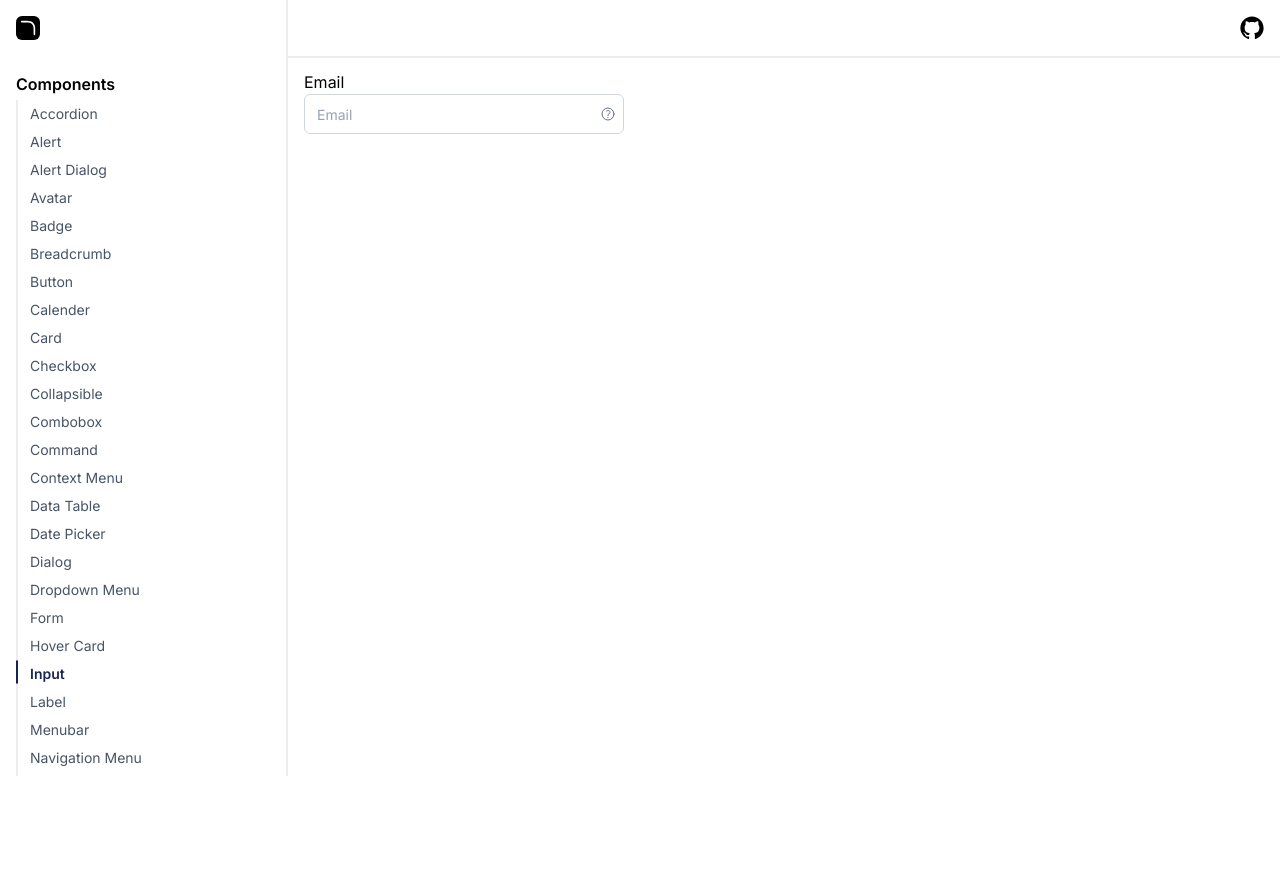
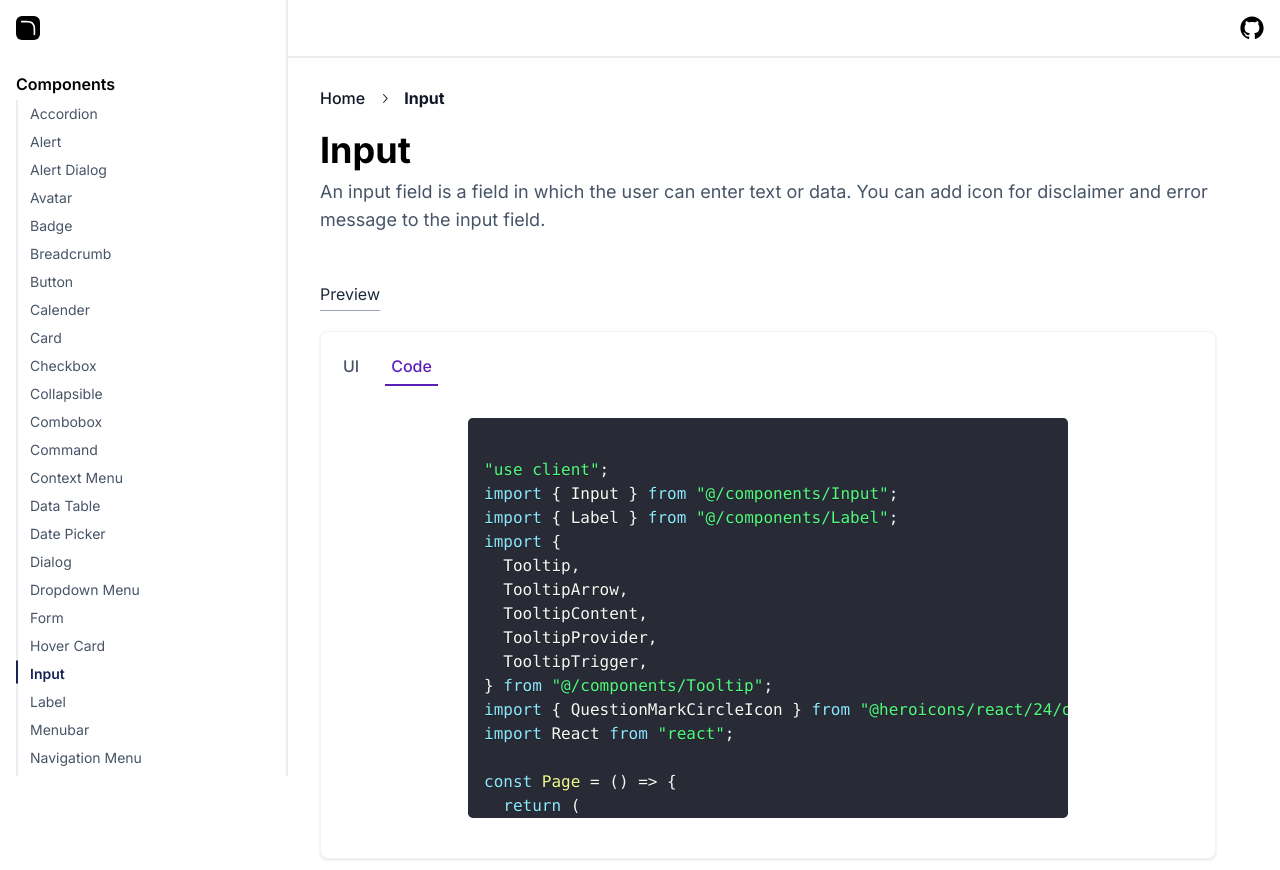
Before and after one commit to twinkalp10/open-ui, a Next.js app: page /components/input in a window 1280 px wide. Before the commit the page ends 800 px from the top, so only its background shows below. Built offline with nearby package versions, Linux system fonts and the light colour scheme.

Commit message:
UI added for Input

```diff
--- a/app/components/input/page.tsx
+++ b/app/components/input/page.tsx
@@ -3,6 +3,32 @@ import { Tabs, TabsContent, TabsList, TabsTrigger } from "@/components/Tab";
 import { Prism as SyntaxHighlighter } from "react-syntax-highlighter";
 import { dracula } from "react-syntax-highlighter/dist/esm/styles/prism";
 import { Separator } from "@/components/Separator";
+import Breadcrumbs from "@/components/Breadcrumb";
+import { Input } from "@/components/Input";
+import { Label } from "@/components/Label";
+import TitleLayout from "@/components/TitleLayout";
+import {
+  Tooltip,
+  TooltipArrow,
+  TooltipContent,
+  TooltipProvider,
+  TooltipTrigger,
+} from "@/components/Tooltip";
+import { QuestionMarkCircleIcon } from "@heroicons/react/24/outline";
+import React from "react";
+import PreviewLayout from "@/components/ExamplesLayout";
+import CodeBlock from "@/components/CodeLayout";
+
+const Items = [
+  { label: "Home", path: "/" },
+  {
+    label: "Input",
+    path: "/components/input",
+  },
+];
+
+const previewCode = `
+"use client";
 import { Input } from "@/components/Input";
 import { Label } from "@/components/Label";
 import {
@@ -45,3 +71,221 @@ const Page = () => {
 };
 
 export default Page;
+`;
+
+const code = `import React from "react";
+import { cn } from "@/lib/utils";
+interface InputProps extends React.InputHTMLAttributes<HTMLInputElement> {
+  icon?: React.ReactElement;
+  error?: string;
+}
+
+const Input = React.forwardRef<HTMLInputElement, InputProps>(
+  ({ className, type, icon, error, ...props }, ref) => {
+    return (
+      <div className="flex gap-2 items-center">
+        <input
+          type={type}
+          className={cn(
+            "flex h-10 rounded-md border border-gray-300 bg-white px-3 py-2 text-sm file:border-0 file:bg-transparent file:text-sm file:font-medium placeholder:text-gray-400 focus-visible:outline-none focus-visible:ring-2 focus-visible:ring-violet-200 focus-visible:ring-offset-2 disabled:cursor-not-allowed disabled:opacity-50",
+            className
+          )}
+          ref={ref}
+          {...props}
+        />
+        {icon && (
+          <div
+            className={cn(
+              \`flex items-center -ml-8 \${
+                error ? "text-red-500" : "text-gray-500"
+              }\`
+            )}
+          >
+            {icon}
+          </div>
+        )}
+      </div>
+    );
+  }
+);
+Input.displayName = "Input";
+
+export { Input };
+`;
+
+const Page = () => {
+  return (
+    <div className="p-4">
+      <Breadcrumbs separator="arrow" items={Items} />
+
+      {/* Heading */}
+      <TitleLayout
+        title="Input"
+        subtitle="An input field is a field in which the user can enter text or data. You can add icon for disclaimer and error message to the input field."
+      />
+
+      {/* Tabs */}
+      <div className="mt-12 max-w-3xl md:max-w-4xl sm:max-w-2xl">
+        <p className="text-gray-800">Preview</p>
+        <Separator className="max-w-[60px] mb-5 mt-1" />
+        <Tabs
+          defaultValue="code"
+          className="bg-white py-4 border border-gray-100 shadow sm:rounded-lg"
+        >
+          <TabsList className="flex w-28 justify-between items-center gap-5 pl-4">
+            <TabsTrigger value="preview" variant="underline">
+              UI
+            </TabsTrigger>
+            <TabsTrigger value="code" variant="underline">
+              Code
+            </TabsTrigger>
+          </TabsList>
+          <div className="my-4 flex justify-center items-center">
+            <TabsContent value="preview">
+              <div>
+                <Label htmlFor="email">Email</Label>
+                <Input
+                  placeholder="Email"
+                  className="w-80"
+                  icon={
+                    <TooltipProvider>
+                      <Tooltip>
+                        <TooltipTrigger>
+                          <QuestionMarkCircleIcon className="h-4 w-4" />
+                        </TooltipTrigger>
+                        <TooltipContent
+                          side="right"
+                          sideOffset={5}
+                          className="bg-violet-300"
+                        >
+                          <p>Add to library</p>
+                          <TooltipArrow className="fill-violet-300" />
+                        </TooltipContent>
+                      </Tooltip>
+                    </TooltipProvider>
+                  }
+                />
+              </div>
+            </TabsContent>
+            <TabsContent value="code">
+              <div className="w-72 md:w-[900px] sm:w-64 max-w-[600px]">
+                <SyntaxHighlighter
+                  language="jsx"
+                  style={dracula}
+                  customStyle={{
+                    maxHeight: "400px",
+                    overflowY: "auto",
+                    overflowX: "auto",
+                  }}
+                >
+                  {previewCode}
+                </SyntaxHighlighter>
+              </div>
+            </TabsContent>
+          </div>
+        </Tabs>
+      </div>
+
+      <PreviewLayout>
+        <div>
+          <div className="flex flex-col gap-2 justify-center items-center">
+            <p className="text-gray-800 mb-2">Input with tooltip icon</p>
+            <div>
+              <Label htmlFor="email">Email</Label>
+              <Input
+                placeholder="Email"
+                className="w-80"
+                icon={
+                  <TooltipProvider>
+                    <Tooltip>
+                      <TooltipTrigger>
+                        <QuestionMarkCircleIcon className="h-4 w-4" />
+                      </TooltipTrigger>
+                      <TooltipContent
+                        side="right"
+                        sideOffset={5}
+                        className="bg-violet-300"
+                      >
+                        <p>Add to library</p>
+                        <TooltipArrow className="fill-violet-300" />
+                      </TooltipContent>
+                    </Tooltip>
+                  </TooltipProvider>
+                }
+              />
+            </div>
+          </div>
+        </div>
+
+        <div className="mt-16">
+          <div className="flex flex-col gap-2 justify-center items-center">
+            <p className="text-gray-800 ">
+              Input without tooltip icon and smaller width
+            </p>
+            <div>
+              <Label htmlFor="email">Email</Label>
+              <Input placeholder="Email" className="w-52" />
+            </div>
+          </div>
+        </div>
+
+        <div className="mt-16">
+          <div className="flex flex-col gap-2 justify-center items-center">
+            <p className="text-gray-800 ">Input with error message</p>
+            <div>
+              <Label htmlFor="email">Email</Label>
+              <Input
+                placeholder="Email"
+                className="w-52"
+                error="There is an error"
+                icon={
+                  <TooltipProvider>
+                    <Tooltip>
+                      <TooltipTrigger>
+                        <QuestionMarkCircleIcon className="h-4 w-4" />
+                      </TooltipTrigger>
+                      <TooltipContent
+                        side="right"
+                        sideOffset={5}
+                        className="bg-violet-300"
+                      >
+                        <p>Add to library</p>
+                        <TooltipArrow className="fill-violet-300" />
+                      </TooltipContent>
+                    </Tooltip>
+                  </TooltipProvider>
+                }
+              />
+            </div>
+          </div>
+        </div>
+      </PreviewLayout>
+
+      {/* Code */}
+      <CodeBlock code={code} />
+    </div>
+  );
+};
+
+export default Page;
+
+<div>
+  <Label htmlFor="email">Email</Label>
+  <Input
+    placeholder="Email"
+    className="w-80"
+    icon={
+      <TooltipProvider>
+        <Tooltip>
+          <TooltipTrigger>
+            <QuestionMarkCircleIcon className="h-4 w-4" />
+          </TooltipTrigger>
+          <TooltipContent side="right" sideOffset={5} className="bg-violet-300">
+            <p>Add to library</p>
+            <TooltipArrow className="fill-violet-300" />
+          </TooltipContent>
+        </Tooltip>
+      </TooltipProvider>
+    }
+  />
+</div>;
--- a/app/layout.tsx
+++ b/app/layout.tsx
@@ -25,7 +25,7 @@ export default function RootLayout({
           </div>
           <div className="flex-1 pl-72 overflow-x-hidden p-0 m-0">
             <Nav />
-            <div className="mt-3 ml-4">{children}</div>
+            <div className="mt-3 ml-4 h-screen w-full">{children}</div>
           </div>
         </div>
       </body>
--- a/components/Input.tsx
+++ b/components/Input.tsx
@@ -8,11 +8,12 @@ interface InputProps extends React.InputHTMLAttributes<HTMLInputElement> {
 const Input = React.forwardRef<HTMLInputElement, InputProps>(
   ({ className, type, icon, error, ...props }, ref) => {
     return (
+      <>
         <div className="flex gap-2 items-center">
           <input
             type={type}
             className={cn(
-            "flex h-10 rounded-md border border-gray-300 bg-transparent px-3 py-2 text-sm file:border-0 file:bg-transparent file:text-sm file:font-medium placeholder:text-gray-400 focus-visible:outline-none focus-visible:ring-2 focus-visible:ring-violet-200 focus-visible:ring-offset-2 disabled:cursor-not-allowed disabled:opacity-50",
+              "flex h-10 rounded-md border border-gray-300 bg-white px-3 py-2 text-sm file:border-0 file:bg-transparent file:text-sm file:font-medium placeholder:text-gray-400 focus-visible:outline-none focus-visible:ring-2 focus-visible:ring-violet-200 focus-visible:ring-offset-2 disabled:cursor-not-allowed disabled:opacity-50",
               className
             )}
             ref={ref}
@@ -30,6 +31,8 @@ const Input = React.forwardRef<HTMLInputElement, InputProps>(
             </div>
           )}
         </div>
+        <p className="text-red-600 text-sm">{error}</p>
+      </>
     );
   }
 );
```
Lines whose indentation alone changed are shown as unchanged.
